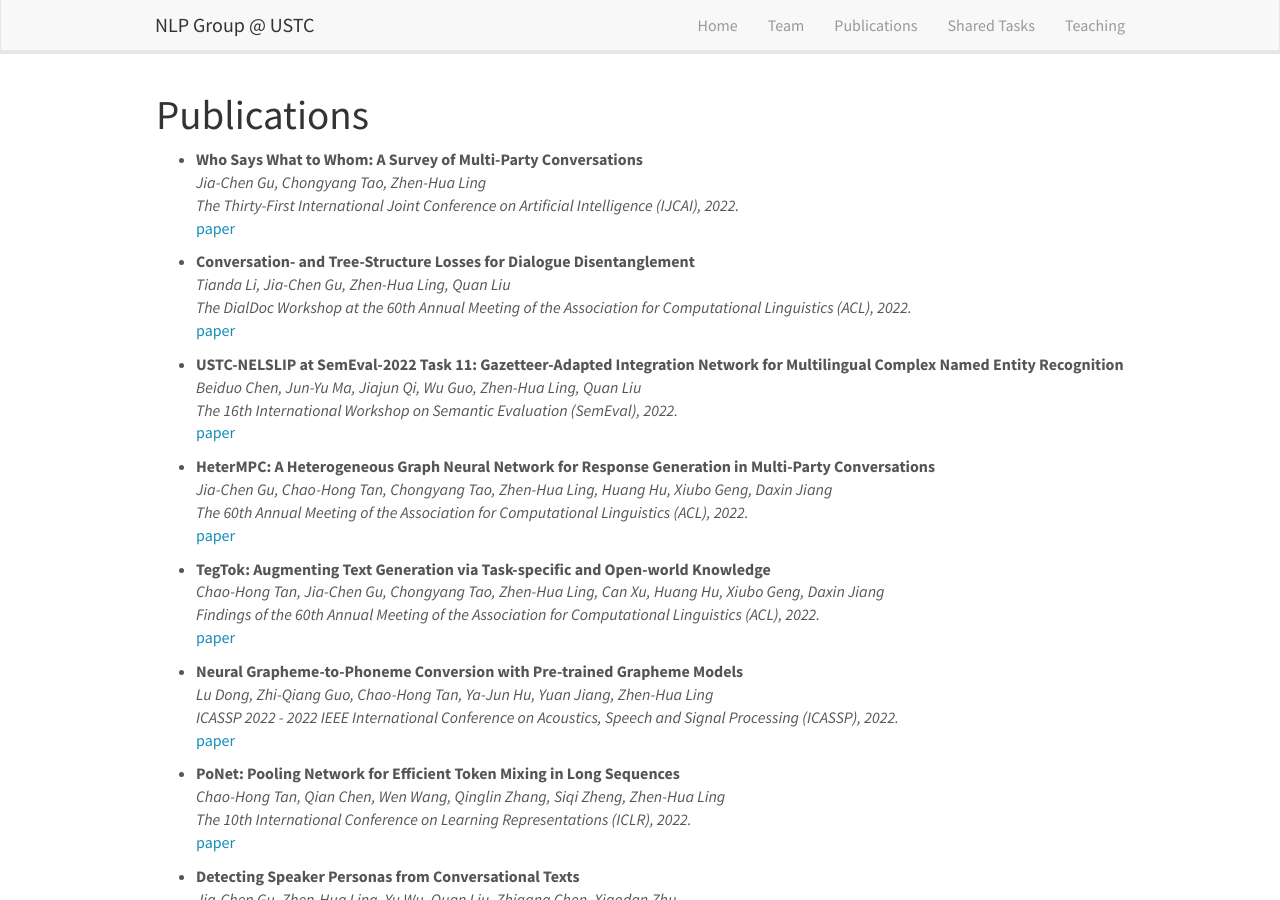
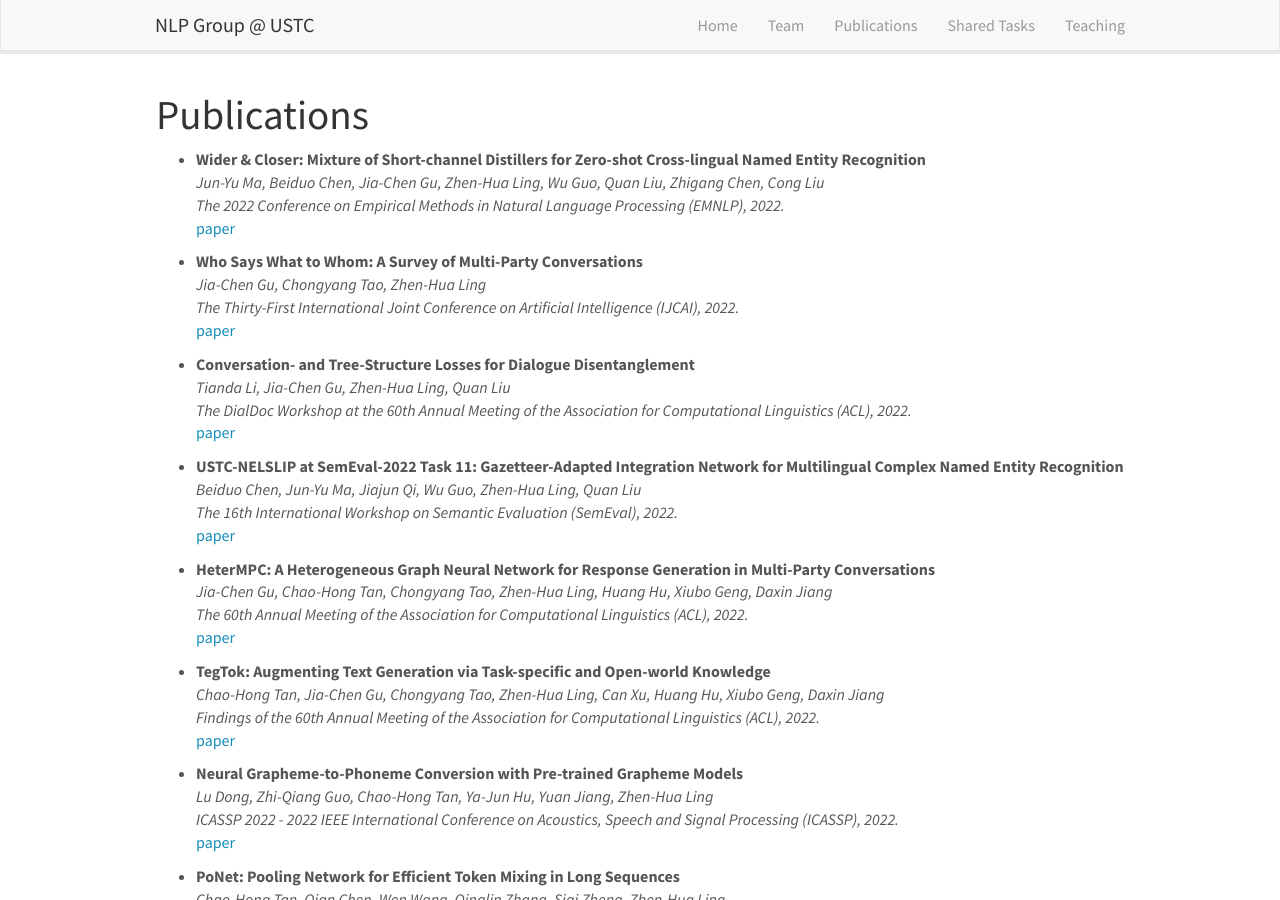
Before and after one commit to ustcnlp/ustcnlp.github.io, a Jekyll site: the page built from _pages/publications.md, in a window 1280 px wide and 900 px high. Built offline with Jekyll 4.4.1, drawn with Linux system fonts in a browser that asks for light colours; nearby versions of some CDN libraries.

Commit message:
Add EMNLP 2022

```diff
--- a/_data/publist.yml
+++ b/_data/publist.yml
@@ -1,3 +1,10 @@
+- title: "Wider & Closer: Mixture of Short-channel Distillers for Zero-shot Cross-lingual Named Entity Recognition"
+  authors: Jun-Yu Ma, Beiduo Chen, Jia-Chen Gu, Zhen-Hua Ling, Wu Guo, Quan Liu, Zhigang Chen, Cong Liu
+  venue: The 2022 Conference on Empirical Methods in Natural Language Processing (EMNLP), 2022.
+  link:
+    url: https://ustcnlp.github.io/publications/
+    display: paper
+
 - title: "Who Says What to Whom: A Survey of Multi-Party Conversations"
   authors: Jia-Chen Gu, Chongyang Tao, Zhen-Hua Ling
   venue: The Thirty-First International Joint Conference on Artificial Intelligence (IJCAI), 2022.
```
